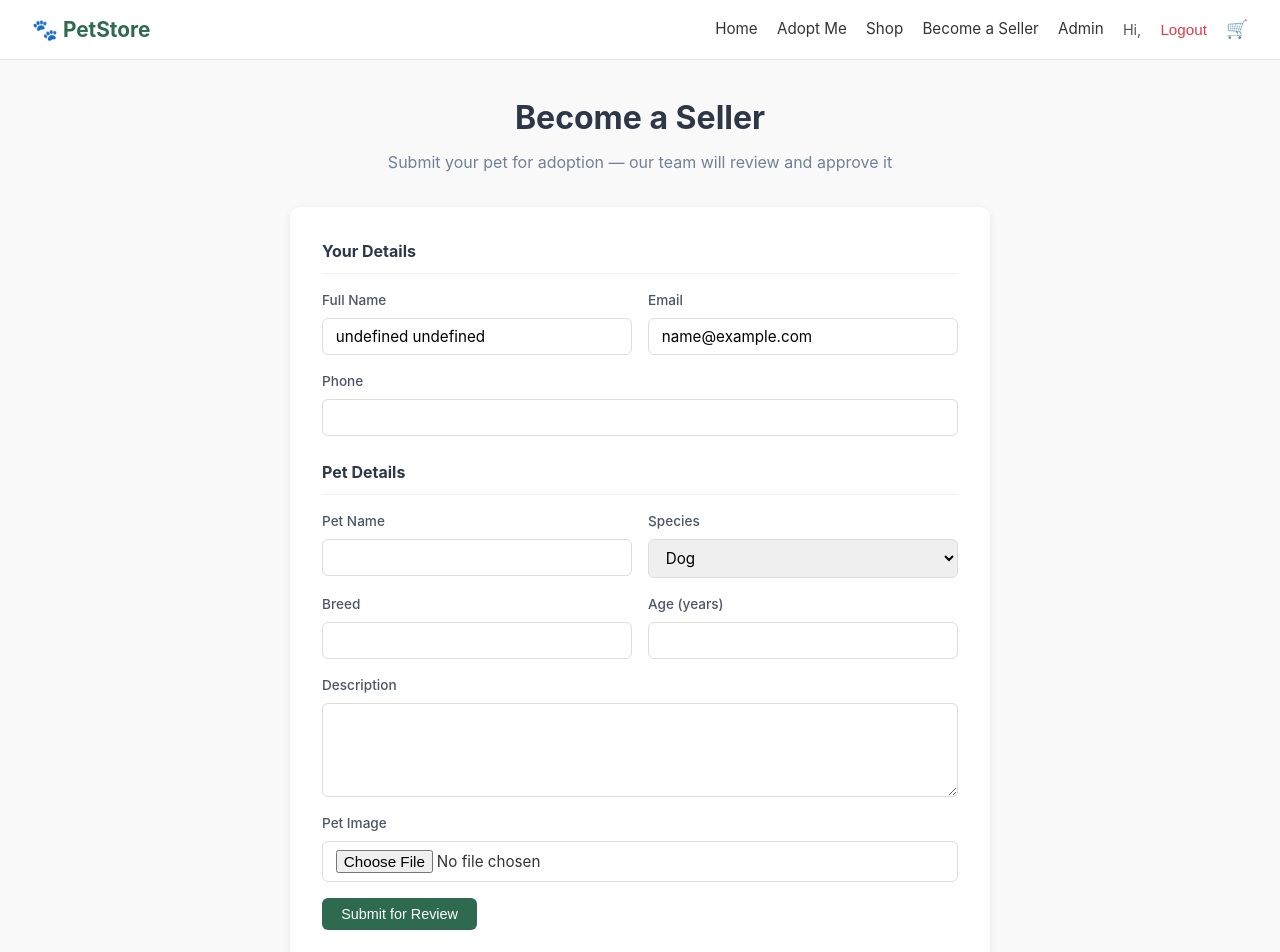
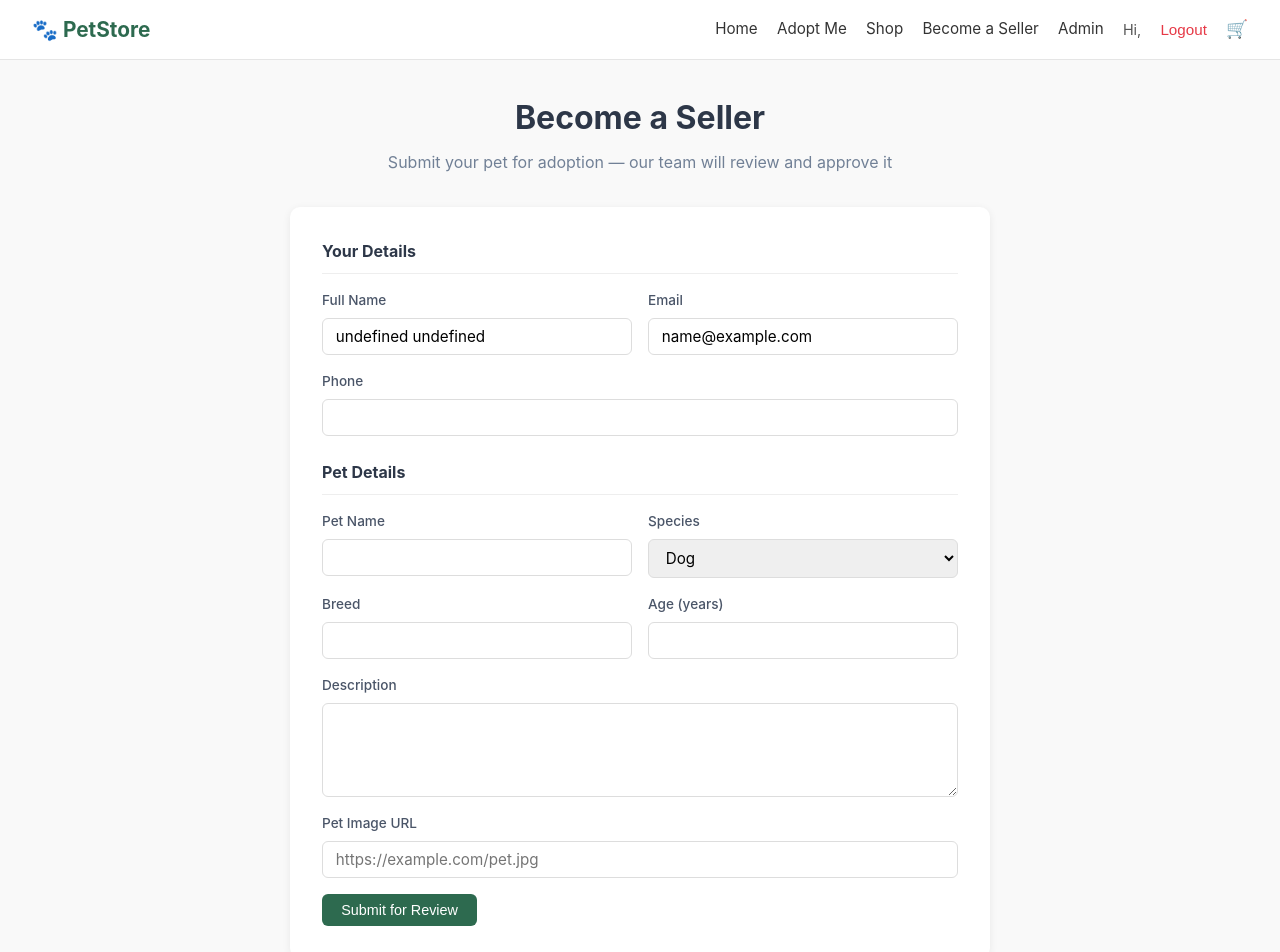
Before and after one commit to kirubashs2024lcse-web/Frontend-Petstore, a React app: page /become-seller in a window 1280 px wide. Shown: the top 952 px of the page. Built offline with nearby package versions, Linux system fonts and the light colour scheme; sample sign-in values are in the browser's storage; the HTML template or start-up script is replaced by a standard one.

Commit message:
Using url for sell dog

```diff
--- a/src/pages/Admin.jsx
+++ b/src/pages/Admin.jsx
@@ -75,7 +75,7 @@ const Admin = () => {
                   <p><strong>Breed:</strong> {s.breed} · <strong>Age:</strong> {s.age} yr(s)</p>
                   <p><strong>Owner:</strong> {s.ownerName} · {s.email}</p>
                   <p>{s.description}</p>
-                  {s.image && <img src={`${BASE_URL}${s.image}`} alt={s.petName} className="submission-img" />}
+                  {s.image && <img src={s.image} alt={s.petName} className="submission-img" />}
                 </div>
                 <div className="submission-actions">
                   <span className={`status-badge ${s.status}`}>{s.status}</span>
--- a/src/pages/AdoptMe.jsx
+++ b/src/pages/AdoptMe.jsx
@@ -29,7 +29,7 @@ const AdoptMe = () => {
       <div className="pets-grid">
         {filtered.map((pet) => (
           <div key={pet._id} className="pet-card">
-            <img src={`${BASE_URL}${pet.image}`} alt={pet.petName} />
+            <img src={pet.image} alt={pet.petName} />
             <div className="pet-info">
               <h3>{pet.petName}</h3>
               <p className="pet-meta">{pet.species} · {pet.breed} · {pet.age} yr{pet.age !== 1 ? 's' : ''}</p>
--- a/src/pages/BecomeSeller.jsx
+++ b/src/pages/BecomeSeller.jsx
@@ -12,7 +12,7 @@ const BecomeSeller = () => {
     phone: user?.phone || '',
     petName: '', species: 'Dog', breed: '', age: '', description: '',
   });
-  const [image, setImage] = useState(null);
+  const [imageUrl, setImageUrl] = useState('');
   const [submitted, setSubmitted] = useState(false);
   const [error, setError] = useState('');
 
@@ -28,12 +28,9 @@ const BecomeSeller = () => {
 
   const handleSubmit = async (e) => {
     e.preventDefault();
-    if (!image) { setError('Please upload a pet image.'); return; }
-    const data = new FormData();
-    Object.keys(form).forEach((k) => data.append(k, form[k]));
-    data.append('image', image);
+    if (!imageUrl) { setError('Please provide a pet image URL.'); return; }
     try {
-      await API.post('/pets/submit', data);
+      await API.post('/pets/submit', { ...form, image: imageUrl });
       setSubmitted(true);
     } catch {
       setError('Submission failed. Please try again.');
@@ -100,8 +97,8 @@ const BecomeSeller = () => {
           <textarea name="description" value={form.description} onChange={(e) => setForm({ ...form, description: e.target.value })} rows={4} required />
         </div>
         <div className="form-group">
-          <label>Pet Image</label>
-          <input type="file" accept="image/*" onChange={(e) => setImage(e.target.files[0])} required />
+          <label>Pet Image URL</label>
+          <input type="url" placeholder="https://example.com/pet.jpg" value={imageUrl} onChange={(e) => setImageUrl(e.target.value)} required />
         </div>
         {error && <p className="error-msg">{error}</p>}
         <button type="submit" className="btn btn-primary">Submit for Review</button>
```
